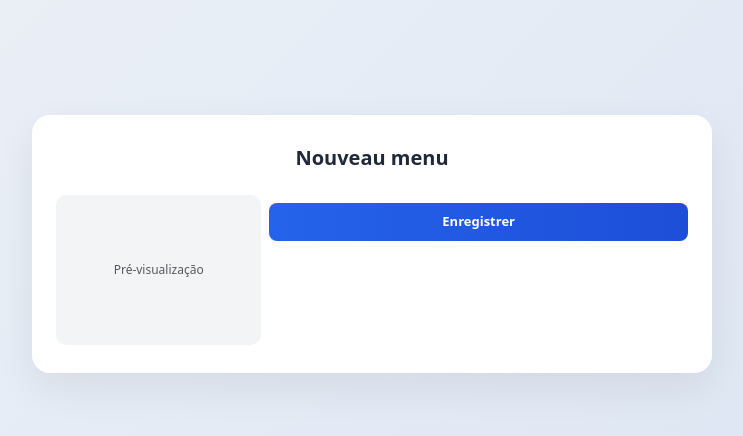
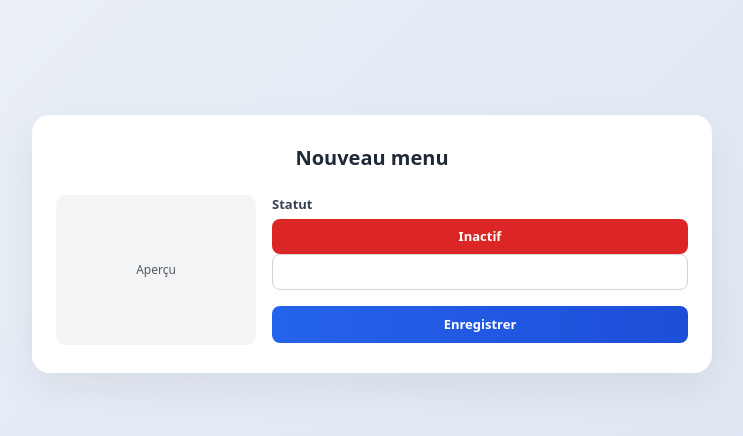
Before and after one commit to mixrafynha/vitegourmand, a Symfony app: template templates/admin/menu/new.html.twig in a window 1280 px wide. Shown: the part 156-592 px from the top of the page, without its empty margins (268-1011 px from the left). Run offline with Twig, Linux system fonts and the light colour scheme; the template is opened without the code that fills it, so the values that code supplies are empty; form fields are guessed from the names that the template uses; some libraries are stand-ins or nearby versions.

Commit message:
Update new.html.twig

```diff
--- a/templates/admin/menu/new.html.twig
+++ b/templates/admin/menu/new.html.twig
@@ -1,5 +1,5 @@
 <!DOCTYPE html>
-<html lang="pt">
+<html lang="fr">
 <head>
     <meta charset="UTF-8">
     <meta name="viewport" content="width=device-width, initial-scale=1">
@@ -36,7 +36,6 @@
             color: #1f2937;
         }
 
-        /* LABELS EM CIMA E À ESQUERDA */
         label {
             font-weight: 600;
             font-size: 13px;
@@ -58,8 +57,32 @@
             box-shadow: 0 0 0 0.15rem rgba(37, 99, 235, 0.25);
         }
 
-        /* BOTÃO CORRIGIDO */
-        .btn-custom {
+        /* Bouton toggle Actif */
+        .btn-toggle {
+            width: 100%;
+            border-radius: 8px;
+            padding: 8px;
+            font-size: 13px;
+            font-weight: 600;
+            border: none;
+            transition: all 0.2s ease;
+        }
+
+        .btn-actif {
+            background-color: #16a34a;
+            color: white;
+        }
+
+        .btn-inactif {
+            background-color: #dc2626;
+            color: white;
+        }
+
+        .btn-toggle:active {
+            transform: scale(0.98);
+        }
+
+        .btn-submit {
             width: 100%;
             padding: 9px;
             border-radius: 8px;
@@ -68,16 +91,11 @@
             background: linear-gradient(90deg, #2563eb, #1d4ed8);
             border: none;
             color: #fff;
-            transition: all 0.2s ease;
+            transition: 0.2s ease;
         }
 
-        .btn-custom:hover {
+        .btn-submit:hover {
             opacity: 0.95;
-        }
-
-        .btn-custom:active {
-            transform: scale(0.98);
-            box-shadow: none;
         }
 
         .image-preview {
@@ -98,7 +116,6 @@
             object-fit: cover;
         }
 
-        /* MOBILE */
         @media (max-width: 768px) {
 
             body {
@@ -115,22 +132,13 @@
                 border-radius: 14px;
             }
 
-            .row {
-                margin: 0 !important;
-            }
-
-            .col-md-4,
-            .col-md-8 {
-                padding: 4px !important;
-            }
-
             .image-preview {
                 height: 120px;
                 margin-bottom: 8px;
             }
 
-            .mb-2 {
-                margin-bottom: 8px !important;
+            .mb-3 {
+                margin-bottom: 10px !important;
             }
         }
     </style>
@@ -145,31 +153,42 @@
                 Nouveau menu
             </div>
 
-            <div class="row g-2 align-items-start">
+            <div class="row g-3 align-items-start">
 
-                <!-- Preview -->
+                <!-- Aperçu image -->
                 <div class="col-md-4">
                     <div class="image-preview" id="previewContainer">
-                        <span class="text-muted">Pré-visualização</span>
+                        <span class="text-muted">Aperçu</span>
                     </div>
                 </div>
 
-                <!-- Form -->
+                <!-- Formulaire -->
                 <div class="col-md-8">
 
                     {{ form_start(form) }}
 
                         {% for field in form %}
-                            <div class="mb-2">
+                            {% if field.vars.name != 'actif' %}
+                                <div class="mb-3">
                                     {{ form_label(field) }}
                                     {{ form_widget(field, {
                                         attr: { class: 'form-control' }
                                     }) }}
                                     {{ form_errors(field) }}
                                 </div>
+                            {% endif %}
                         {% endfor %}
 
-                        <button type="submit" class="btn btn-custom mt-2">
+                        <!-- Bouton Actif -->
+                        <div class="mb-3">
+                            <label>Statut</label>
+                            <button type="button" id="toggleActif" class="btn-toggle btn-inactif">
+                                Inactif
+                            </button>
+                            {{ form_widget(form.actif, { attr: { type: 'hidden', id: 'inputActif' } }) }}
+                        </div>
+
+                        <button type="submit" class="btn-submit">
                             Enregistrer
                         </button>
 
@@ -185,23 +204,46 @@
 
 <script>
 document.addEventListener("DOMContentLoaded", function () {
-    const input = document.querySelector('input[type="file"]');
+
+    // Preview image
+    const inputFile = document.querySelector('input[type="file"]');
     const previewContainer = document.getElementById('previewContainer');
 
-    if (input) {
-        input.addEventListener("change", function () {
+    if (inputFile) {
+        inputFile.addEventListener("change", function () {
             const file = this.files[0];
-
             if (file) {
                 const reader = new FileReader();
                 reader.onload = function (e) {
                     previewContainer.innerHTML =
-                        `<img src="${e.target.result}" alt="Preview">`;
+                        `<img src="${e.target.result}" alt="Aperçu">`;
                 };
                 reader.readAsDataURL(file);
             }
         });
     }
+
+    // Toggle Actif
+    const toggleBtn = document.getElementById("toggleActif");
+    const inputActif = document.getElementById("inputActif");
+
+    let actif = false;
+
+    toggleBtn.addEventListener("click", function () {
+        actif = !actif;
+
+        if (actif) {
+            toggleBtn.classList.remove("btn-inactif");
+            toggleBtn.classList.add("btn-actif");
+            toggleBtn.textContent = "Actif";
+            inputActif.value = 1;
+        } else {
+            toggleBtn.classList.remove("btn-actif");
+            toggleBtn.classList.add("btn-inactif");
+            toggleBtn.textContent = "Inactif";
+            inputActif.value = 0;
+        }
+    });
 });
 </script>
 
```
Lines whose indentation alone changed are shown as unchanged.
